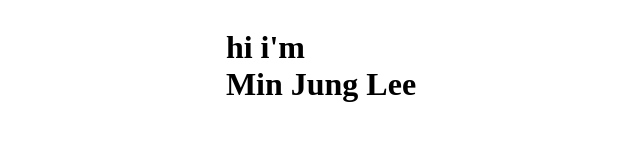
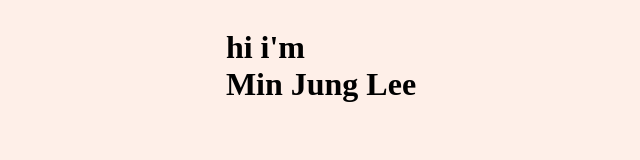
Before and after one commit to mjlee3w/mjlee3w.github.io, a plain HTML site: page index.html in a window 1280 px wide. Shown: the whole page, without its empty margins (319-959 px from the left). Drawn offline with Linux system fonts and the light colour scheme.

Commit message:
Update style.css

```diff
--- a/style.css
+++ b/style.css
@@ -13,5 +13,5 @@
 }
 
 body  {
-    background-color: feefe8;
+    background-color: #feefe8;
 }
```
